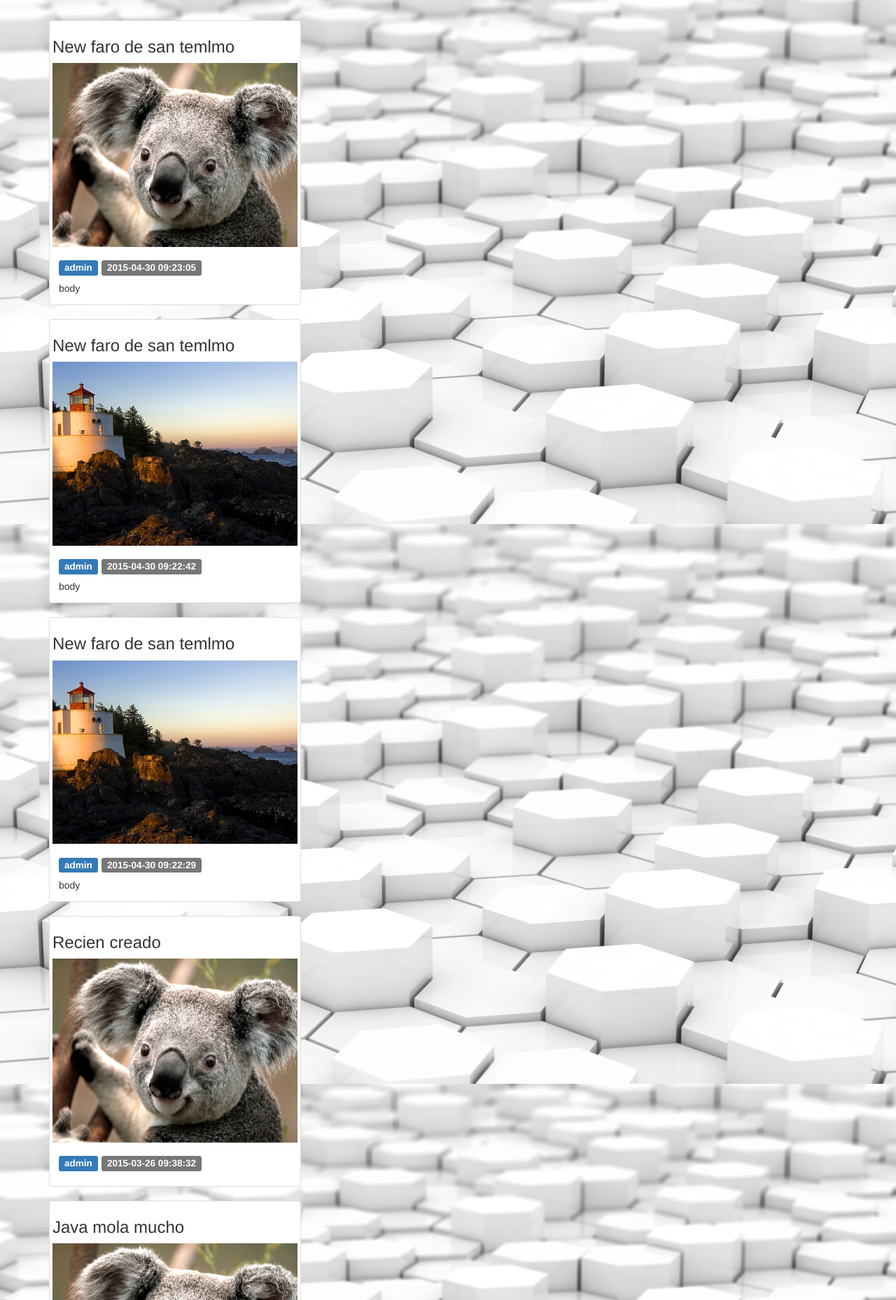
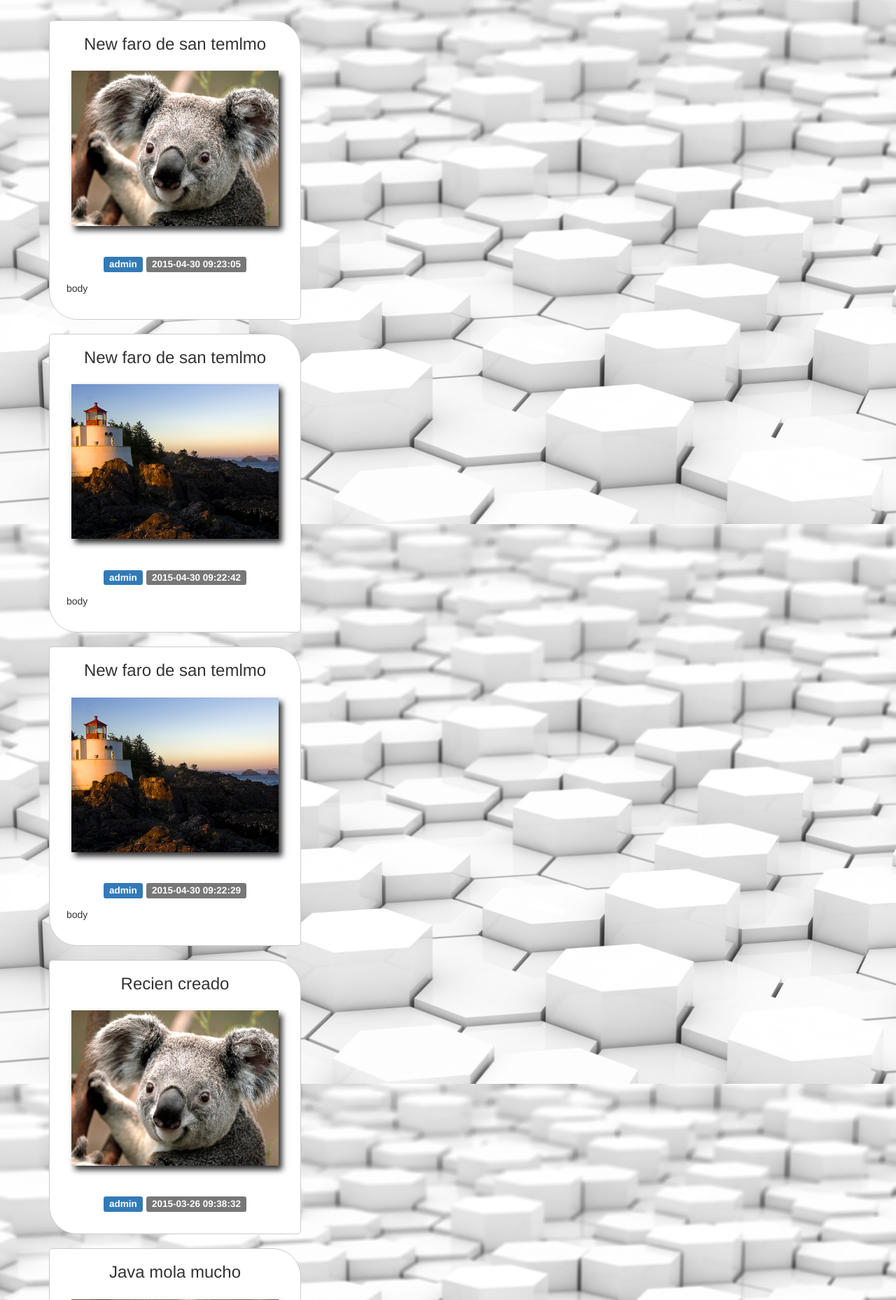
Before and after one commit to olicufer/MobileBlog, a PHP site: page / in a window 1280 px wide. Shown: the part 51-1909 px from the top of the page at 70% size. Run offline with PHP 8.4, Linux system fonts and the light colour scheme; data comes from the database, SQL or seed files in the repository; some libraries are stand-ins or nearby versions.

Commit message:
Cambios css para vista de articulos.

```diff
--- a/html/public/css/custom.css
+++ b/html/public/css/custom.css
@@ -10,4 +10,51 @@ body {
     -o-background-size: cover;
     background-size: cover;
 }
+.thumbnail img{
+
+	transition: 1.5s ease;
+ 		-moz-transition: 1.5s ease; /* Firefox */
+ 		-webkit-transition: 1.5s ease; /* Chrome - Safari */
+ 		-o-transition: 1.5s ease; /* Opera */
+
+    max-width:90%;
+	height:auto
+	-moz-box-shadow: 5px 6px 8px  #302f30;
+    -webkit-box-shadow: 5px 6px 8px #302f30;
+    box-shadow: 5px 6px 8px  #302f30;
+    margin-bottom:25px;
 }
+h3{
+	text-align:center;
+	margin-bottom:25px;
+}
+
+.thumbnail{
+	border-radius:5px 40px;
+	border:1px solid #cccccc;
+	text-align:center;
+	padding:0px 15px 10px;
+
+}
+
+img:hover{
+
+	transform : scale(2);
+		-moz-transform : scale(1.5); /* Firefox */
+		-webkit-transform : scale(1.5); /* Chrome - Safari */
+		-o-transform : scale(1.5); /* Opera */
+		-ms-transform : scale(1.5); /* IE9 */
+}
+.thumbnail:active{
+	-moz-box-shadow: 5px 6px 8px  #302f30;
+    -webkit-box-shadow: 5px 6px 8px #302f30;
+    box-shadow: 5px 6px 8px  #302f30;
+}
+.content_text{
+
+	font-size:1em;
+	margin:15px 0px;
+	text-align:left;
+
+
+}
```
